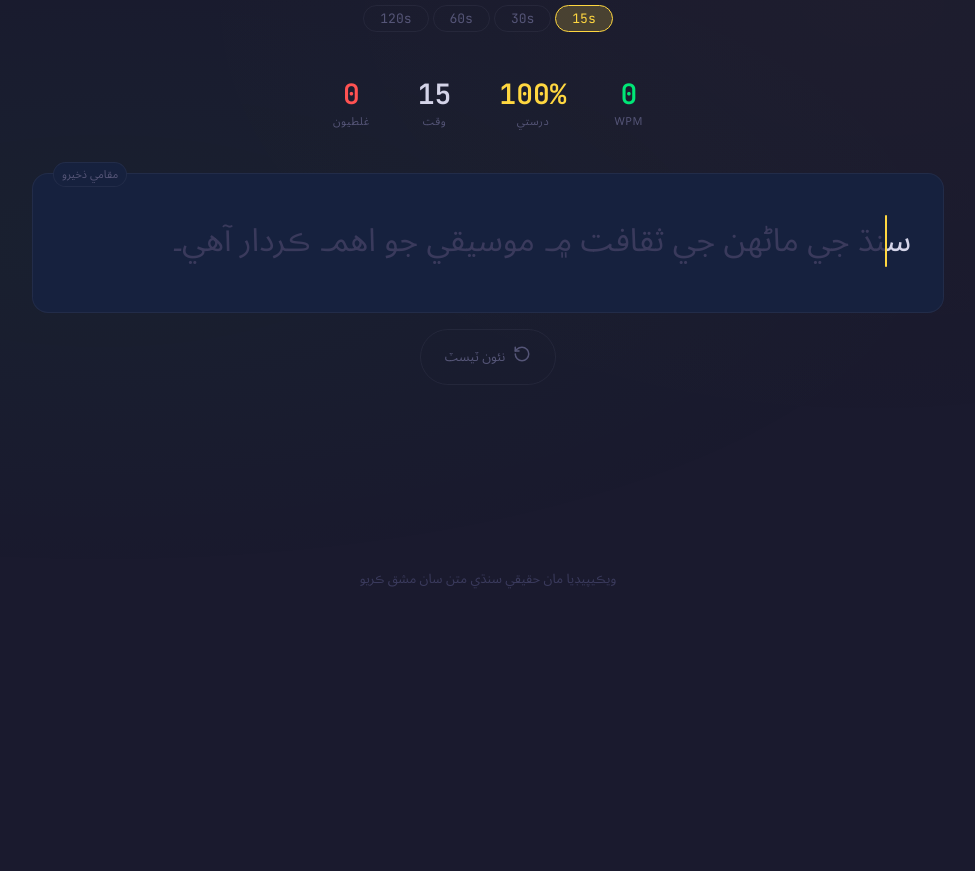
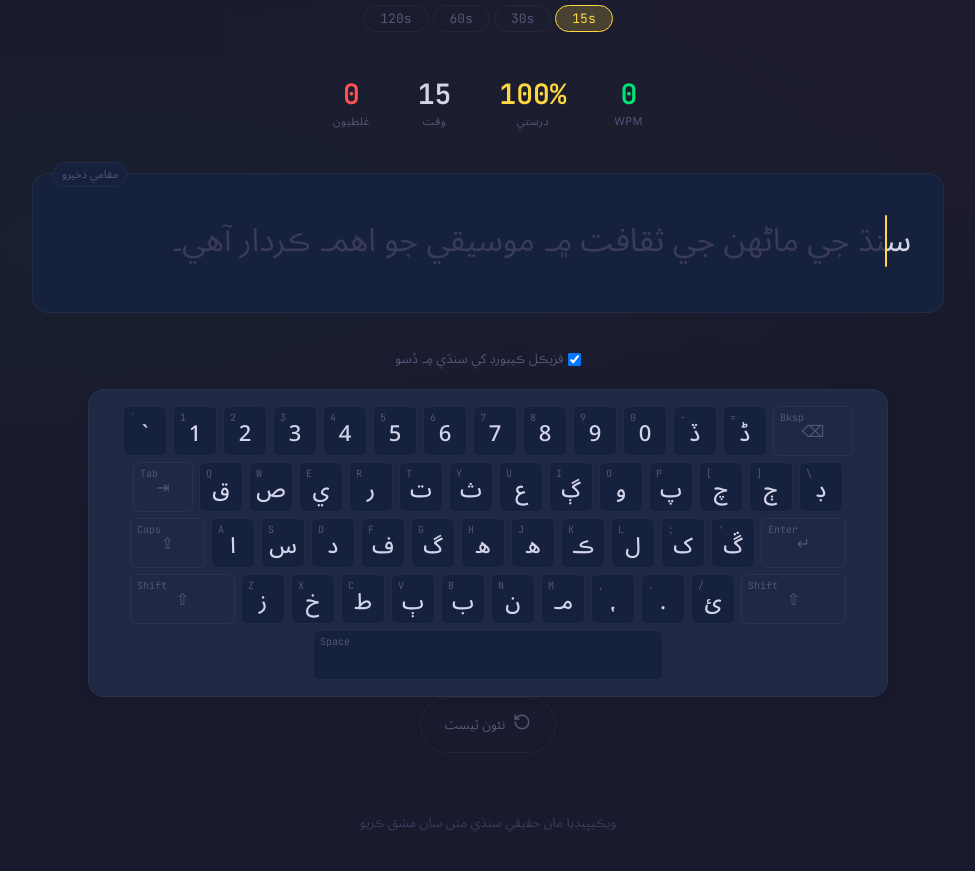
Before and after one commit to mr-ans-2006/Sindhi-Typing-Master, a website built with Vite: page index.html in a window 1280 px wide. Shown: the part 159-1030 px from the top of the page, without its empty margins (152-1127 px from the left). Before the commit the page ends 800 px from the top, so only its background shows below. Built offline with nearby package versions, Linux system fonts and the light colour scheme; no server answers.

Commit message:
Add physical-mapped virtual keyboard and fix ampersand codepoint

```diff
--- a/index.html
+++ b/index.html
@@ -117,6 +117,19 @@
         aria-label="Typing input area"
       >
 
+      <!-- Virtual Keyboard -->
+      <div class="virtual-keyboard-section">
+        <div class="keyboard-toggle">
+          <label class="toggle-label">
+            <input type="checkbox" id="keyboard-toggle-cb" checked>
+            <span class="toggle-text">فزيڪل ڪيبورڊ کي سنڌي ۾ ڏسو</span>
+          </label>
+        </div>
+        <div id="virtual-keyboard-container" class="virtual-keyboard-container">
+          <!-- Keyboard rendered via JS -->
+        </div>
+      </div>
+
       <!-- Zen mode finish button -->
       <button id="zen-finish-btn" class="zen-finish-btn">
         ختم ڪريو ✓
--- a/main.js
+++ b/main.js
@@ -8,6 +8,7 @@ import './style.css';
 import { isValidSindhiChar } from './src/sindhi-validator.js';
 import { getNextText, prefillCache } from './src/text-fetcher.js';
 import { TypingEngine } from './src/typing-engine.js';
+import { initKeyboard } from './src/keyboard.js';
 
 import {
   initDisplay,
@@ -46,7 +47,16 @@ async function init() {
   // Set up mode selector
   setupModeSelector();
 
-
+  // Initialize physical virtual keyboard
+  initKeyboard(
+    (char) => handleInput(char),
+    () => handleBackspace(),
+    () => {
+      if (engine.isRunning && !engine.isFinished) {
+        engine.finishTest();
+      }
+    }
+  );
 
   // Set up native input handling
   setupNativeInput();
--- a/src/keyboard.js
+++ b/src/keyboard.js
@@ -1,124 +1,184 @@
 /**
- * Virtual Sindhi Keyboard
- * Renders an on-screen clickable keyboard with RTL layout.
- * All key clicks route through the same handleCharInput() as native input.
+ * SINDHI TYPEMASTER — Virtual Keyboard
+ * =====================================
+ * Physical QWERTY to Sindhi glyph mapping.
+ * Matches Keyman MBSindhi layout visually.
  */
 
-/**
- * Standard Sindhi keyboard layout (RTL order within each row).
- * Based on the standard Sindhi keyboard mapping.
- */
+// The layout mapping based on standard physical QWERTY rows
 const KEYBOARD_LAYOUT = [
-  // Row 1 (top)
-  ['ق', 'و', 'ع', 'ر', 'ت', 'ي', 'ئ', 'ا', 'پ', 'ٻ', 'ڄ'],
-  // Row 2
-  ['ل', 'ھ', 'س', 'ڏ', 'گ', 'ه', 'ج', 'ک', 'ب', 'ڃ', 'ڇ'],
-  // Row 3
-  ['ظ', 'ط', 'ص', 'ض', 'ش', 'غ', 'ف', 'خ', 'ح', 'چ', 'ث'],
-  // Row 4
-  ['ے', 'ی', 'ز', 'م', 'ن', 'ڻ', 'ڱ', 'ڳ', 'ڪ', 'ڊ', 'ڌ'],
-  // Row 5 (bottom special row)
-  ['ڈ', 'ذ', 'ژ', 'ڑ', 'د', 'ٹ', 'ڦ', '۽', '۾', '۔', '،'],
+  // Row 1: Number Row
+  [
+    { keycap: '`', sindhiChar: '`' },
+    { keycap: '1', sindhiChar: '1' },
+    { keycap: '2', sindhiChar: '2' },
+    { keycap: '3', sindhiChar: '3' },
+    { keycap: '4', sindhiChar: '4' },
+    { keycap: '5', sindhiChar: '5' },
+    { keycap: '6', sindhiChar: '6' },
+    { keycap: '7', sindhiChar: '7' },
+    { keycap: '8', sindhiChar: '8' },
+    { keycap: '9', sindhiChar: '9' },
+    { keycap: '0', sindhiChar: '0' },
+    { keycap: '-', sindhiChar: 'ڏ' }, // Ddal
+    { keycap: '=', sindhiChar: 'ڈ' }, // Ddaal with tah
+    { keycap: 'Bksp', sindhiChar: '⌫', isAction: true, action: 'backspace' }
+  ],
+  // Row 2: Top Letter Row
+  [
+    { keycap: 'Tab', sindhiChar: '⇥', isAction: true },
+    { keycap: 'Q', sindhiChar: 'ق' },
+    { keycap: 'W', sindhiChar: 'ص' },
+    { keycap: 'E', sindhiChar: 'ي' },
+    { keycap: 'R', sindhiChar: 'ر' },
+    { keycap: 'T', sindhiChar: 'ت' },
+    { keycap: 'Y', sindhiChar: 'ث' },
+    { keycap: 'U', sindhiChar: 'ع' },
+    { keycap: 'I', sindhiChar: 'ڳ' }, // Gae
+    { keycap: 'O', sindhiChar: 'و' },
+    { keycap: 'P', sindhiChar: 'پ' },
+    { keycap: '[', sindhiChar: 'چ' }, // Che
+    { keycap: ']', sindhiChar: 'ڄ' }, // Jje
+    { keycap: '\\', sindhiChar: 'ڊ' } // Dal with dot below
+  ],
+  // Row 3: Home Row
+  [
+    { keycap: 'Caps', sindhiChar: '⇪', isAction: true },
+    { keycap: 'A', sindhiChar: 'ا' },
+    { keycap: 'S', sindhiChar: 'س' },
+    { keycap: 'D', sindhiChar: 'د' },
+    { keycap: 'F', sindhiChar: 'ف' },
+    { keycap: 'G', sindhiChar: 'گ' },
+    { keycap: 'H', sindhiChar: 'ه' },
+    { keycap: 'J', sindhiChar: 'ھ' }, // Haa doachashmee
+    { keycap: 'K', sindhiChar: 'ڪ' }, // Keheh
+    { keycap: 'L', sindhiChar: 'ل' },
+    { keycap: ';', sindhiChar: 'ک' }, // Kheh
+    { keycap: '\'', sindhiChar: 'ڱ' }, // Ngeh
+    { keycap: 'Enter', sindhiChar: '↵', isAction: true, action: 'enter' }
+  ],
+  // Row 4: Bottom Row
+  [
+    { keycap: 'Shift', sindhiChar: '⇧', isAction: true },
+    { keycap: 'Z', sindhiChar: 'ز' },
+    { keycap: 'X', sindhiChar: 'خ' },
+    { keycap: 'C', sindhiChar: 'ط' },
+    { keycap: 'V', sindhiChar: 'ٻ' }, // Bbe
+    { keycap: 'B', sindhiChar: 'ب' },
+    { keycap: 'N', sindhiChar: 'ن' },
+    { keycap: 'M', sindhiChar: 'م' },
+    { keycap: ',', sindhiChar: '،' }, // Arabic comma
+    { keycap: '.', sindhiChar: '.' }, // Dot
+    { keycap: '/', sindhiChar: 'ئ' }, // Yeh with hamza
+    { keycap: 'Shift', sindhiChar: '⇧', isAction: true }
+  ]
 ];
 
-/**
- * Initialize the virtual keyboard.
- * @param {HTMLElement} container - The DOM element to render the keyboard into
- * @param {function} onKeyPress - Callback when a character key is pressed
- * @param {function} onBackspace - Callback for backspace
- */
-export function initKeyboard(container, onKeyPress, onBackspace) {
+export function initKeyboard(onKeyPress, onBackspace, onEnter) {
+  const container = document.getElementById('virtual-keyboard-container');
+  const toggleCb = document.getElementById('keyboard-toggle-cb');
   if (!container) return;
 
+  // Render the keyboard grid
+  renderKeyboard(container, onKeyPress, onBackspace, onEnter);
+
+  // Wire toggle
+  if (toggleCb) {
+    toggleCb.addEventListener('change', (e) => {
+      container.style.display = e.target.checked ? 'block' : 'none';
+    });
+    // Initial state
+    container.style.display = toggleCb.checked ? 'block' : 'none';
+  }
+}
+
+function renderKeyboard(container, onKeyPress, onBackspace, onEnter) {
   container.innerHTML = '';
-  container.className = 'virtual-keyboard';
 
-  // Render each row
-  KEYBOARD_LAYOUT.forEach((row, rowIndex) => {
+  // The layout must render Left-to-Right to match physical keys
+  const keyboardEl = document.createElement('div');
+  keyboardEl.className = 'virtual-keyboard';
+  keyboardEl.dir = 'ltr';
+
+  KEYBOARD_LAYOUT.forEach(row => {
     const rowEl = document.createElement('div');
-    rowEl.className = 'keyboard-row';
+    rowEl.className = 'vk-row';
 
-    row.forEach(char => {
-      const key = document.createElement('button');
-      key.className = 'keyboard-key';
-      key.textContent = char;
-      key.type = 'button';
-      key.dataset.char = char;
+    row.forEach(key => {
+      const keyEl = document.createElement('button');
+      keyEl.className = 'vk-key';
 
-      // Prevent focus stealing from the hidden input
-      key.addEventListener('mousedown', (e) => {
+      if (key.isAction) {
+        keyEl.classList.add('vk-key-action');
+        if (key.keycap === 'Enter') {
+          keyEl.classList.add('vk-key-enter');
+        }
+        if (key.keycap === 'Bksp') {
+          keyEl.classList.add('vk-key-bksp');
+        }
+        if (key.keycap === 'Shift') {
+          keyEl.classList.add('vk-key-shift');
+        }
+        if (key.keycap === 'Tab') {
+          keyEl.classList.add('vk-key-tab');
+        }
+        if (key.keycap === 'Caps') {
+          keyEl.classList.add('vk-key-caps');
+        }
+      }
+
+      // We dual-label: physical keycap + Sindhi glyph
+      const labelEl = document.createElement('span');
+      labelEl.className = 'vk-keycap';
+      labelEl.textContent = key.keycap;
+
+      const charEl = document.createElement('span');
+      charEl.className = 'vk-char';
+      charEl.textContent = key.sindhiChar;
+
+      keyEl.appendChild(labelEl);
+      keyEl.appendChild(charEl);
+
+      // Add event listeners
+      keyEl.addEventListener('click', (e) => {
+        // Prevent default to avoid stealing focus from the hidden input
         e.preventDefault();
+
+        if (key.isAction) {
+          if (key.action === 'backspace' && onBackspace) {
+            onBackspace();
+          } else if (key.action === 'enter' && onEnter) {
+            onEnter();
+          }
+        } else {
+          if (onKeyPress) {
+            onKeyPress(key.sindhiChar);
+          }
+        }
       });
 
-      key.addEventListener('click', () => {
-        onKeyPress(char);
-        // Visual feedback
-        key.classList.add('pressed');
-        setTimeout(() => key.classList.remove('pressed'), 150);
-      });
+      // Also prevent mousedown focus stealing
+      keyEl.addEventListener('mousedown', (e) => e.preventDefault());
 
-      rowEl.appendChild(key);
+      rowEl.appendChild(keyEl);
     });
 
-    container.appendChild(rowEl);
+    keyboardEl.appendChild(rowEl);
   });
 
-  // Special keys row (space + backspace)
-  const specialRow = document.createElement('div');
-  specialRow.className = 'keyboard-row keyboard-row-special';
+  // Add spacebar row manually
+  const spaceRow = document.createElement('div');
+  spaceRow.className = 'vk-row vk-row-bottom';
+  const spaceBtn = document.createElement('button');
+  spaceBtn.className = 'vk-key vk-key-space';
+  spaceBtn.innerHTML = '<span class="vk-keycap">Space</span><span class="vk-char"> </span>';
+  spaceBtn.addEventListener('mousedown', (e) => e.preventDefault());
+  spaceBtn.addEventListener('click', (e) => {
+    e.preventDefault();
+    if (onKeyPress) onKeyPress(' ');
+  });
+  spaceRow.appendChild(spaceBtn);
+  keyboardEl.appendChild(spaceRow);
 
-  // Backspace
-  const backspaceKey = document.createElement('button');
-  backspaceKey.className = 'keyboard-key keyboard-key-special keyboard-key-backspace';
-  backspaceKey.innerHTML = '⌫';
-  backspaceKey.type = 'button';
-  backspaceKey.addEventListener('mousedown', (e) => e.preventDefault());
-  backspaceKey.addEventListener('click', () => {
-    onBackspace();
-    backspaceKey.classList.add('pressed');
-    setTimeout(() => backspaceKey.classList.remove('pressed'), 150);
-  });
-  specialRow.appendChild(backspaceKey);
-
-  // Spacebar
-  const spaceKey = document.createElement('button');
-  spaceKey.className = 'keyboard-key keyboard-key-special keyboard-key-space';
-  spaceKey.textContent = 'خالي جاءِ';
-  spaceKey.type = 'button';
-  spaceKey.addEventListener('mousedown', (e) => e.preventDefault());
-  spaceKey.addEventListener('click', () => {
-    onKeyPress(' ');
-    spaceKey.classList.add('pressed');
-    setTimeout(() => spaceKey.classList.remove('pressed'), 150);
-  });
-  specialRow.appendChild(spaceKey);
-
-  // Question mark
-  const questionKey = document.createElement('button');
-  questionKey.className = 'keyboard-key keyboard-key-special';
-  questionKey.textContent = '؟';
-  questionKey.type = 'button';
-  questionKey.addEventListener('mousedown', (e) => e.preventDefault());
-  questionKey.addEventListener('click', () => {
-    onKeyPress('؟');
-    questionKey.classList.add('pressed');
-    setTimeout(() => questionKey.classList.remove('pressed'), 150);
-  });
-  specialRow.appendChild(questionKey);
-
-  container.appendChild(specialRow);
+  container.appendChild(keyboardEl);
 }
-
-/**
- * Highlight a key on the virtual keyboard (visual feedback for native typing).
- * @param {HTMLElement} container - The keyboard container
- * @param {string} char - The character to highlight
- */
-export function highlightKey(container, char) {
-  if (!container) return;
-  const key = container.querySelector(`[data-char="${char}"]`);
-  if (key) {
-    key.classList.add('pressed');
-    setTimeout(() => key.classList.remove('pressed'), 150);
-  }
-}
--- a/src/sindhi-validator.js
+++ b/src/sindhi-validator.js
@@ -35,7 +35,7 @@ const SINDHI_WHITELIST = new Set([
   '\u06B3',       // ڳ  (gaa with dot below — implosive)
   '\u06AA',       // ڪ  (kaaf Sindhi)
   '\u06BE',       // ھ  (haa doachashmee)
-  '\u06BD',       // ۽  (Sindhi ampersand "and")
+  '\u06FD',       // ۽  (Sindhi ampersand "and")
   '\u06FE',       // ۾  (Sindhi postposition "in")
 
   // ── Standard Arabic letters used in Sindhi ──
--- a/style.css
+++ b/style.css
@@ -945,3 +945,128 @@ body::before {
 .results-stats .result-stat:nth-child(3) { animation-delay: 0.15s; }
 .results-stats .result-stat:nth-child(4) { animation-delay: 0.2s; }
 .results-stats .result-stat:nth-child(5) { animation-delay: 0.25s; }
+
+/* ══════════════════════════════════
+   Virtual Keyboard
+   ══════════════════════════════════ */
+.virtual-keyboard-section {
+  margin-top: var(--space-xl);
+  display: flex;
+  flex-direction: column;
+  align-items: center;
+  gap: var(--space-md);
+}
+
+.keyboard-toggle {
+  font-family: var(--font-arabic);
+  font-size: var(--text-size-sm);
+  color: var(--text-muted);
+}
+
+.keyboard-toggle label {
+  display: flex;
+  align-items: center;
+  gap: var(--space-xs);
+  cursor: pointer;
+  user-select: none;
+}
+
+.virtual-keyboard-container {
+  width: 100%;
+  max-width: 800px;
+  background: var(--bg-surface);
+  padding: var(--space-md);
+  border-radius: var(--radius-lg);
+  border: var(--border-subtle);
+  box-shadow: 0 4px 12px rgba(0, 0, 0, 0.1);
+}
+
+.virtual-keyboard {
+  display: flex;
+  flex-direction: column;
+  gap: 6px;
+  /* LTR is critical so keys align physically from left to right */
+  direction: ltr;
+}
+
+.vk-row {
+  display: flex;
+  justify-content: center;
+  gap: 6px;
+}
+
+.vk-key {
+  position: relative;
+  background: var(--bg-secondary);
+  border: var(--border-subtle);
+  border-radius: var(--radius-sm);
+  color: var(--text-primary);
+  min-width: 44px;
+  height: 50px;
+  display: flex;
+  align-items: center;
+  justify-content: center;
+  cursor: pointer;
+  transition: all 0.15s ease;
+  padding: 0;
+  user-select: none;
+  font-family: var(--font-arabic);
+}
+
+.vk-key:hover {
+  background: var(--bg-surface-hover);
+  border-color: var(--color-accent);
+}
+
+.vk-key:active {
+  transform: translateY(2px);
+  background: var(--bg-surface);
+}
+
+/* Dual labels */
+.vk-keycap {
+  position: absolute;
+  top: 4px;
+  left: 6px;
+  font-family: var(--font-mono);
+  font-size: 10px;
+  color: var(--text-muted);
+}
+
+.vk-char {
+  font-size: 22px;
+  font-weight: 500;
+  margin-top: 6px;
+}
+
+/* Action Keys */
+.vk-key-action {
+  background: var(--bg-surface);
+  color: var(--text-muted);
+}
+
+.vk-key-action .vk-char {
+  font-family: sans-serif;
+  font-size: 16px;
+  margin-top: 0;
+}
+
+.vk-key-bksp { width: 80px; }
+.vk-key-tab { width: 60px; }
+.vk-key-caps { width: 75px; }
+.vk-key-enter { width: 85px; }
+.vk-key-shift { width: 105px; }
+.vk-key-space {
+  width: 350px;
+}
+
+@media (max-width: 768px) {
+  .vk-key {
+    min-width: 30px;
+    height: 40px;
+  }
+  .vk-char { font-size: 18px; margin-top: 4px; }
+  .vk-keycap { font-size: 8px; top: 2px; left: 4px; }
+  .vk-key-space { width: 200px; }
+  .virtual-keyboard-container { padding: var(--space-sm); }
+}
```
